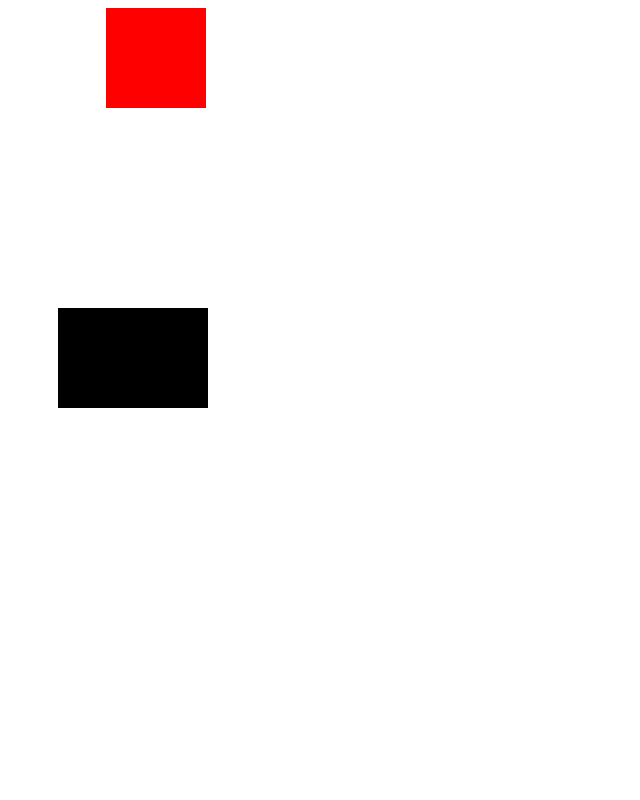
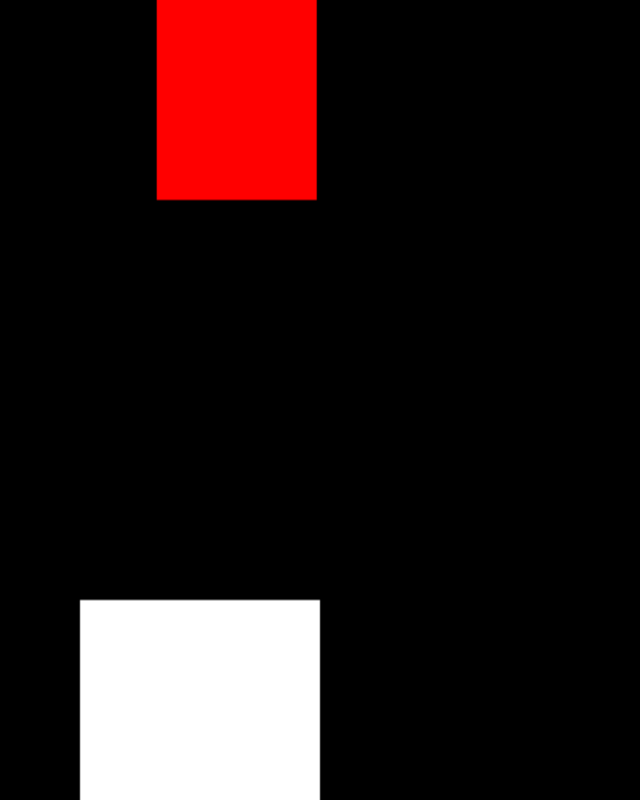
Before and after one commit to hadalwillow/pingpong, a website: page public/index.html in a window 1280 px wide. Shown: the whole page, without its empty margins (0-640 px from the left). Drawn offline with Linux system fonts and the light colour scheme.

Commit message:
Colors and Width
Made canvas fit the size of the window and changed the color scheme of the pingpong game

```diff
--- a/public/index.html
+++ b/public/index.html
@@ -6,8 +6,17 @@
 <body>
 	<canvas id="canvas" width="800" height="400"></canvas>
 	<script type="text/javascript" src="js/app.js"></script>
+	<style>
+#canvas {
+    position: fixed; /* absolute */
+    top: 0;
+    left: 0;
+    width: 100vw;    /* 100% */
+    height: 100vh;   /* 100% */
+	background-color: black;
+}
+    </style>
 	<script type="text/javascript">
-		//Sample functions, remove these functions and design ping-pong game with onInit and onUpdate.
 
 		app.onInit = function(){
 			this.nodes.push({
@@ -21,17 +30,17 @@
 			});
 
 			this.nodes.push({
-				id : 'black-box',
+				id : 'white-box',
 				x  : 50,
 				y  : 0,
 				width  : 150,
 				height : 150,
-				color  : 'black'
+				color  : 'white'
 			});
 		};
 
 		app.onUpdate = function(time){
-			this.getNode('black-box').y++;
+			this.getNode('white-box').y++;
 
 			if(Math.cos(this.timestamp / 100) > 0){
 				this.getNode('red-box').direction = -1;
```
Also changed, not shown: public/js/app.js (line endings or trailing spaces).
